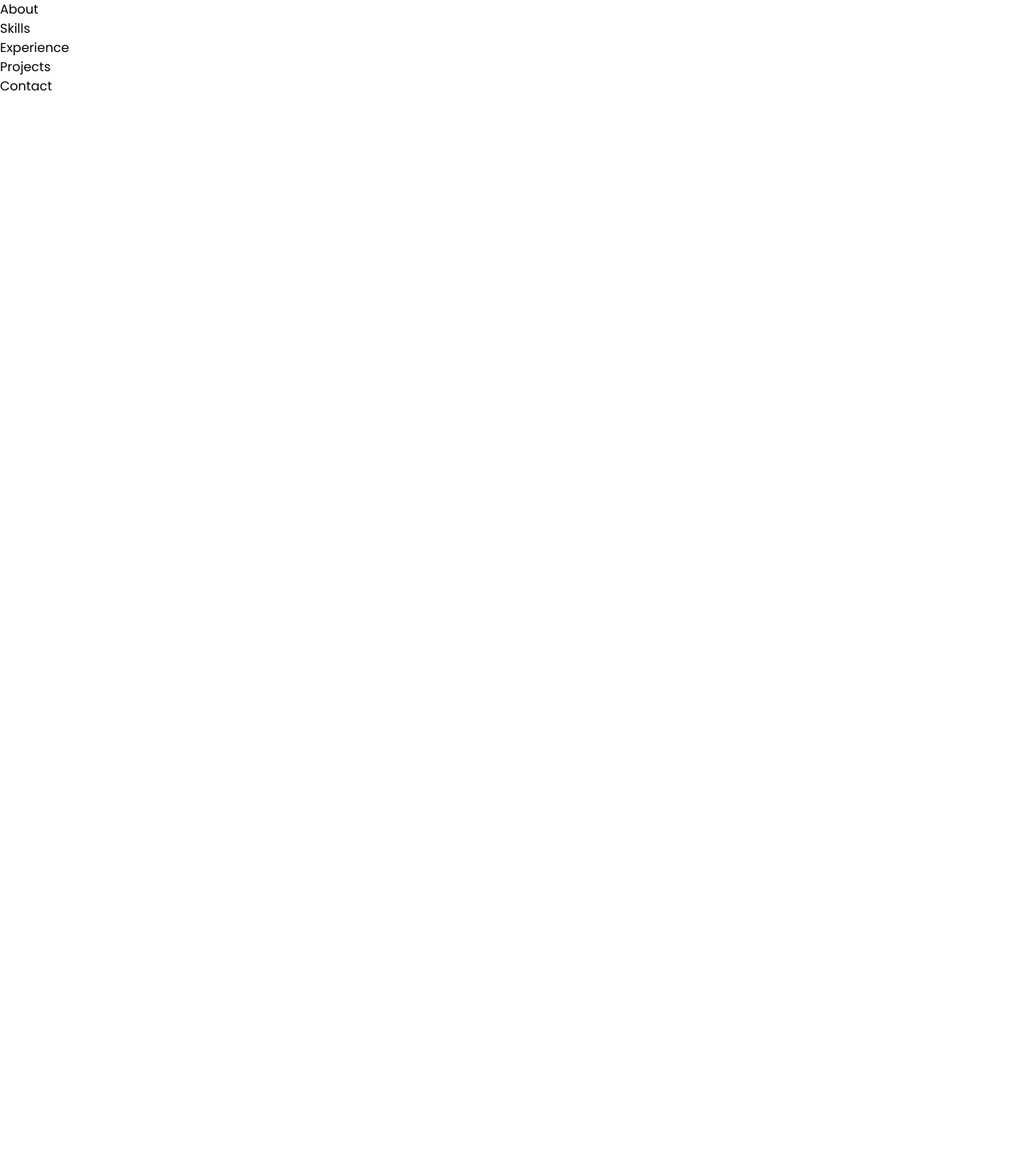
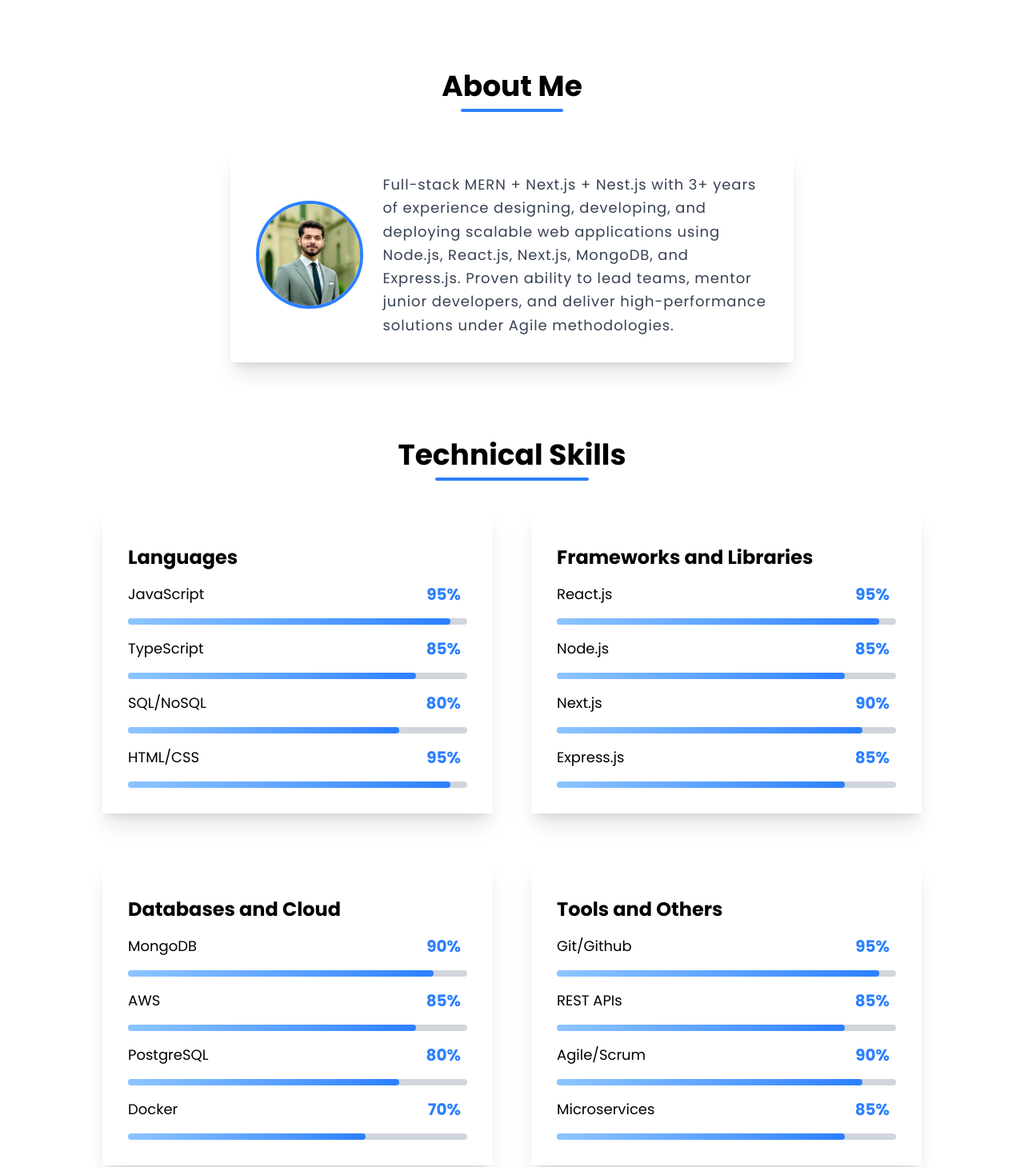
Before and after one commit to Bilal4542/my-portfolio, a React (Vite) app: page / in a window 1280 px wide. Shown: the part 800-2259 px from the top of the page at 80% size. Before the commit the page ends 920 px from the top, so only its background shows below. Built offline with nearby package versions, Linux system fonts and the light colour scheme.

Commit message:
about and skill section completed

```diff
--- a/src/components/About.jsx
+++ b/src/components/About.jsx
@@ -1,9 +1,21 @@
 import React from 'react'
+import myImage from "../assets/profile.jpg"
 
 const About = () => {
   return (
-    <div>
-      About
+    <div className='w-[60%] m-auto p-8' >
+      <div className="flex flex-col items-center justify-center gap-2 p-8">
+        <h1 className='text-4xl font-bold mt-6'>About Me</h1>
+        <div className="bg-blue-500 rounded h-1 w-[20%] m-auto"></div>
+      </div>
+      <div className=" flex items-center justify-between shadow-xl mt-3 p-8">
+        <div className="">
+          <img className='rounded-[100%] border-blue-500 border-4 w-[100%]' src={myImage} alt="" />
+        </div>
+        <div className="">
+          <p className='text-lg text-gray-700 ml-6 leading-relaxed tracking-wider'>Full-stack MERN + Next.js + Nest.js with 3+ years of experience designing, developing, and deploying scalable web applications using Node.js, React.js, Next.js, MongoDB, and Express.js. Proven ability to lead teams, mentor junior developers, and deliver high-performance solutions under Agile methodologies.</p>
+        </div>
+      </div>
     </div>
   )
 }
--- a/src/components/Navbar.jsx
+++ b/src/components/Navbar.jsx
@@ -18,20 +18,20 @@ const Navbar = () => {
 
 
   return (
-    <div className='fixed w-full z-10 top-0 left-0'>
+    <div className='fixed w-full bg-gradient-to-r from-blue-500 to-blue-300'>
       <div>
-        <div className='flex flex-row justify-between items-center p-5 lg:px-15 px-5 bg-gradient-to-r from-backgroundColor to-brightColor   shadow-[0_3px_10px_rgb(0,0,0,0.2)]'>
+        <div className='flex flex-row justify-between items-center p-5 lg:px-15 px-5 shadow-[0_3px_10px_rgb(0,0,0,0.2)]'>
           <div className='flex flex-row gap-2 items-center cursor-pointer'>
             {/* <span><SiCoffeescript size={25}/></span>  */}
-            <h1 className='text-xl font-semibold'>Muhammad Bilal</h1>
+            <h1 className='text-xl text-white font-semibold'>Muhammad Bilal</h1>
           </div>
           <nav className='hidden md:flex flex-row items-center gap-8 text-lg font-semibold'>
-            <Link to='/' spy={true} smooth={true} duration={500} className='cursor-pointer group relative inline-block hover:text-blue-500'>Home  <span className="absolute inset-x-0 bottom-0 h-0.5 bg-blue-500 transform scale-x-0 origin-left transition-transform group-hover:scale-x-100"></span></Link>
-            <Link to='about' spy={true} smooth={true} duration={500} className='cursor-pointer group relative inline-block hover:text-blue-500'>About  <span className="absolute inset-x-0 bottom-0 h-0.5 bg-blue-500 transform scale-x-0 origin-left transition-transform group-hover:scale-x-100"></span></Link>
-            <Link to='skills' spy={true} smooth={true} duration={500} className='cursor-pointer group relative inline-block hover:text-blue-500'>Skills  <span className="absolute inset-x-0 bottom-0 h-0.5 bg-blue-500 transform scale-x-0 origin-left transition-transform group-hover:scale-x-100"></span></Link>
-            <Link to='experience' spy={true} smooth={true} duration={500} className='cursor-pointer group relative inline-block hover:text-blue-500'>Experience  <span className="absolute inset-x-0 bottom-0 h-0.5 bg-blue-500 transform scale-x-0 origin-left transition-transform group-hover:scale-x-100"></span></Link>
-            <Link to='projects' spy={true} smooth={true} duration={500} className='cursor-pointer group relative inline-block hover:text-blue-500'>Projects  <span className="absolute inset-x-0 bottom-0 h-0.5 bg-blue-500 transform scale-x-0 origin-left transition-transform group-hover:scale-x-100"></span></Link>
-            <Link to='contact' spy={true} smooth={true} duration={500} className='cursor-pointer group relative inline-block hover:text-blue-500'>Contact  <span className="absolute inset-x-0 bottom-0 h-0.5 bg-blue-500 transform scale-x-0 origin-left transition-transform group-hover:scale-x-100"></span></Link>
+            <Link to='/' spy={true} smooth={true} duration={500} className='cursor-pointer group relative inline-block hover:text-white'>Home  <span className="absolute inset-x-0 bottom-0 h-0.5 bg-blue-500 transform scale-x-0 origin-left transition-transform group-hover:scale-x-100"></span></Link>
+            <Link to='about' spy={true} smooth={true} duration={500} className='cursor-pointer group relative inline-block hover:text-white'>About  <span className="absolute inset-x-0 bottom-0 h-0.5 bg-blue-500 transform scale-x-0 origin-left transition-transform group-hover:scale-x-100"></span></Link>
+            <Link to='skills' spy={true} smooth={true} duration={500} className='cursor-pointer group relative inline-block hover:text-white'>Skills  <span className="absolute inset-x-0 bottom-0 h-0.5 bg-blue-500 transform scale-x-0 origin-left transition-transform group-hover:scale-x-100"></span></Link>
+            <Link to='experience' spy={true} smooth={true} duration={500} className='cursor-pointer group relative inline-block hover:text-white'>Experience  <span className="absolute inset-x-0 bottom-0 h-0.5 bg-blue-500 transform scale-x-0 origin-left transition-transform group-hover:scale-x-100"></span></Link>
+            <Link to='projects' spy={true} smooth={true} duration={500} className='cursor-pointer group relative inline-block hover:text-white'>Projects  <span className="absolute inset-x-0 bottom-0 h-0.5 bg-blue-500 transform scale-x-0 origin-left transition-transform group-hover:scale-x-100"></span></Link>
+            <Link to='contact' spy={true} smooth={true} duration={500} className='cursor-pointer group relative inline-block hover:text-white'>Contact  <span className="absolute inset-x-0 bottom-0 h-0.5 bg-blue-500 transform scale-x-0 origin-left transition-transform group-hover:scale-x-100"></span></Link>
           </nav>
           {/* <div className='hidden lg:flex'>
             <Button title='Login'/>
--- a/src/components/Skills.jsx
+++ b/src/components/Skills.jsx
@@ -2,8 +2,139 @@ import React from 'react'
 
 const Skills = () => {
   return (
-    <div>
-      Skills
+    <div className='w-[80%] m-auto'>
+      <div className="flex flex-col items-center justify-center gap-2 p-8">
+        <h1 className='text-4xl font-bold mt-8'>Technical Skills</h1>
+        <div className="bg-blue-500 rounded h-1 w-[20%] m-auto"></div>
+      </div>
+      <div className='flex items-center justify-between gap-12'>
+        <div className='w-[100%] shadow-xl p-8 flex flex-col justify-between gap-2'>
+          <h1 className='text-2xl font-bold pt-4'>Languages</h1>
+          <div className='flex items-center justify-between'>
+          <p className='text-lg'>JavaScript</p>
+          <p className='text-xl p-2 text-blue-500 font-bold'>95%</p>
+          </div>
+          <div className='bg-gray-300 h-2 w-[100%] rounded-xl'>
+          <div className="h-2 bg-gradient-to-r from-blue-300 to-blue-500 w-[95%] rounded-xl" ></div>
+          </div>
+          <div className='flex items-center justify-between'>
+          <p className='text-lg'>TypeScript</p>
+          <p className='text-xl p-2 text-blue-500 font-bold'>85%</p>
+          </div>
+          <div className='bg-gray-300 h-2 w-[100%] rounded-xl'>
+          <div className="h-2 bg-gradient-to-r from-blue-300 to-blue-500 w-[85%] rounded-xl" ></div>
+          </div>
+          <div className='flex items-center justify-between'>
+          <p className='text-lg'>SQL/NoSQL</p>
+          <p className='text-xl p-2 text-blue-500 font-bold'>80%</p>
+          </div>
+          <div className='bg-gray-300 h-2 w-[100%] rounded-xl'>
+          <div className="h-2 bg-gradient-to-r from-blue-300 to-blue-500 w-[80%] rounded-xl" ></div>
+          </div>
+          <div className='flex items-center justify-between'>
+          <p className='text-lg'>HTML/CSS</p>
+          <p className='text-xl p-2 text-blue-500 font-bold'>95%</p>
+          </div>
+          <div className='bg-gray-300 h-2 w-[100%] rounded-xl'>
+          <div className="h-2 bg-gradient-to-r from-blue-300 to-blue-500 w-[95%] rounded-xl" ></div>
+          </div>
+        </div>
+         <div className='w-[100%] shadow-xl p-8 flex flex-col justify-between gap-2'>
+          <h1 className='text-2xl font-bold pt-4'>Frameworks and Libraries</h1>
+          <div className='flex items-center justify-between'>
+          <p className='text-lg'>React.js</p>
+          <p className='text-xl p-2 text-blue-500 font-bold'>95%</p>
+          </div>
+          <div className='bg-gray-300 h-2 w-[100%] rounded-xl'>
+          <div className="h-2 bg-gradient-to-r from-blue-300 to-blue-500 w-[95%] rounded-xl" ></div>
+          </div>
+          <div className='flex items-center justify-between'>
+          <p className='text-lg'>Node.js</p>
+          <p className='text-xl p-2 text-blue-500 font-bold'>85%</p>
+          </div>
+          <div className='bg-gray-300 h-2 w-[100%] rounded-xl'>
+          <div className="h-2 bg-gradient-to-r from-blue-300 to-blue-500 w-[85%] rounded-xl" ></div>
+          </div>
+          <div className='flex items-center justify-between'>
+          <p className='text-lg'>Next.js</p>
+          <p className='text-xl p-2 text-blue-500 font-bold'>90%</p>
+          </div>
+          <div className='bg-gray-300 h-2 w-[100%] rounded-xl'>
+          <div className="h-2 bg-gradient-to-r from-blue-300 to-blue-500 w-[90%] rounded-xl" ></div>
+          </div>
+          <div className='flex items-center justify-between'>
+          <p className='text-lg'>Express.js</p>
+          <p className='text-xl p-2 text-blue-500 font-bold'>85%</p>
+          </div>
+          <div className='bg-gray-300 h-2 w-[100%] rounded-xl'>
+          <div className="h-2 bg-gradient-to-r from-blue-300 to-blue-500 w-[85%] rounded-xl" ></div>
+          </div>
+          </div>
+        </div>
+      <div className='flex items-center justify-between gap-12 mt-14'>
+        <div className='w-[100%] shadow-xl p-8 flex flex-col justify-between gap-2'>
+          <h1 className='text-2xl font-bold pt-4'>Databases and Cloud</h1>
+          <div className='flex items-center justify-between'>
+          <p className='text-lg'>MongoDB</p>
+          <p className='text-xl p-2 text-blue-500 font-bold'>90%</p>
+          </div>
+          <div className='bg-gray-300 h-2 w-[100%] rounded-xl'>
+          <div className="h-2 bg-gradient-to-r from-blue-300 to-blue-500 w-[90%] rounded-xl" ></div>
+          </div>
+          <div className='flex items-center justify-between'>
+          <p className='text-lg'>AWS</p>
+          <p className='text-xl p-2 text-blue-500 font-bold'>85%</p>
+          </div>
+          <div className='bg-gray-300 h-2 w-[100%] rounded-xl'>
+          <div className="h-2 bg-gradient-to-r from-blue-300 to-blue-500 w-[85%] rounded-xl" ></div>
+          </div>
+          <div className='flex items-center justify-between'>
+          <p className='text-lg'>PostgreSQL</p>
+          <p className='text-xl p-2 text-blue-500 font-bold'>80%</p>
+          </div>
+          <div className='bg-gray-300 h-2 w-[100%] rounded-xl'>
+          <div className="h-2 bg-gradient-to-r from-blue-300 to-blue-500 w-[80%] rounded-xl" ></div>
+          </div>
+          <div className='flex items-center justify-between'>
+          <p className='text-lg'>Docker</p>
+          <p className='text-xl p-2 text-blue-500 font-bold'>70%</p>
+          </div>
+          <div className='bg-gray-300 h-2 w-[100%] rounded-xl'>
+          <div className="h-2 bg-gradient-to-r from-blue-300 to-blue-500 w-[70%] rounded-xl" ></div>
+          </div>
+        </div>
+         <div className='w-[100%] shadow-xl p-8 flex flex-col justify-between gap-2'>
+          <h1 className='text-2xl font-bold pt-4'>Tools and Others</h1>
+          <div className='flex items-center justify-between'>
+          <p className='text-lg'>Git/Github</p>
+          <p className='text-xl p-2 text-blue-500 font-bold'>95%</p>
+          </div>
+          <div className='bg-gray-300 h-2 w-[100%] rounded-xl'>
+          <div className="h-2 bg-gradient-to-r from-blue-300 to-blue-500 w-[95%] rounded-xl" ></div>
+          </div>
+          <div className='flex items-center justify-between'>
+          <p className='text-lg'>REST APIs</p>
+          <p className='text-xl p-2 text-blue-500 font-bold'>85%</p>
+          </div>
+          <div className='bg-gray-300 h-2 w-[100%] rounded-xl'>
+          <div className="h-2 bg-gradient-to-r from-blue-300 to-blue-500 w-[85%] rounded-xl" ></div>
+          </div>
+          <div className='flex items-center justify-between'>
+          <p className='text-lg'>Agile/Scrum</p>
+          <p className='text-xl p-2 text-blue-500 font-bold'>90%</p>
+          </div>
+          <div className='bg-gray-300 h-2 w-[100%] rounded-xl'>
+          <div className="h-2 bg-gradient-to-r from-blue-300 to-blue-500 w-[90%] rounded-xl" ></div>
+          </div>
+          <div className='flex items-center justify-between'>
+          <p className='text-lg'>Microservices</p>
+          <p className='text-xl p-2 text-blue-500 font-bold'>85%</p>
+          </div>
+          <div className='bg-gray-300 h-2 w-[100%] rounded-xl'>
+          <div className="h-2 bg-gradient-to-r from-blue-300 to-blue-500 w-[85%] rounded-xl" ></div>
+          </div>
+          </div>
+        </div>
     </div>
   )
 }
```
Also changed, not shown: src/components/Home.jsx (+5 -5 lines), src/assets/profile.jpg (added).
